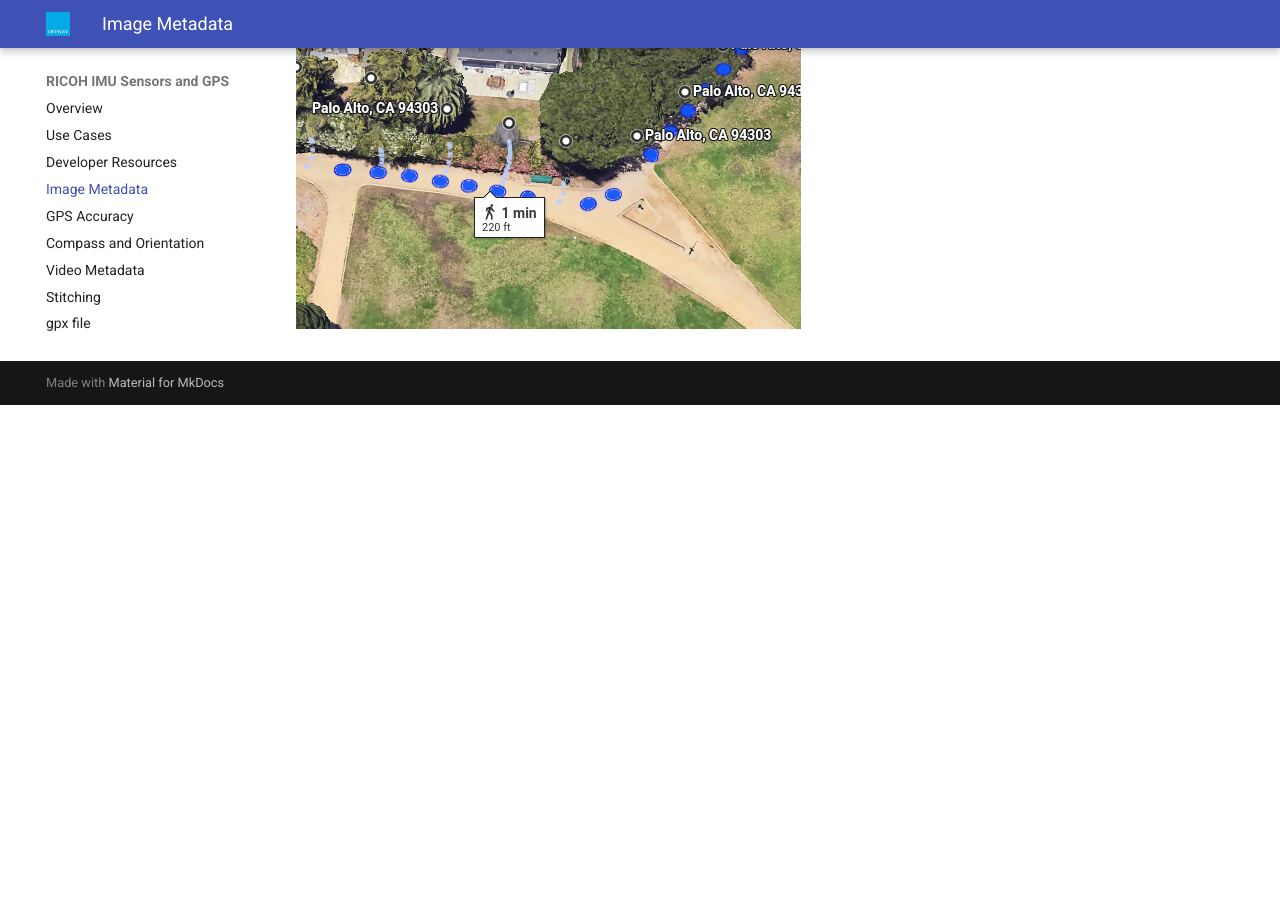
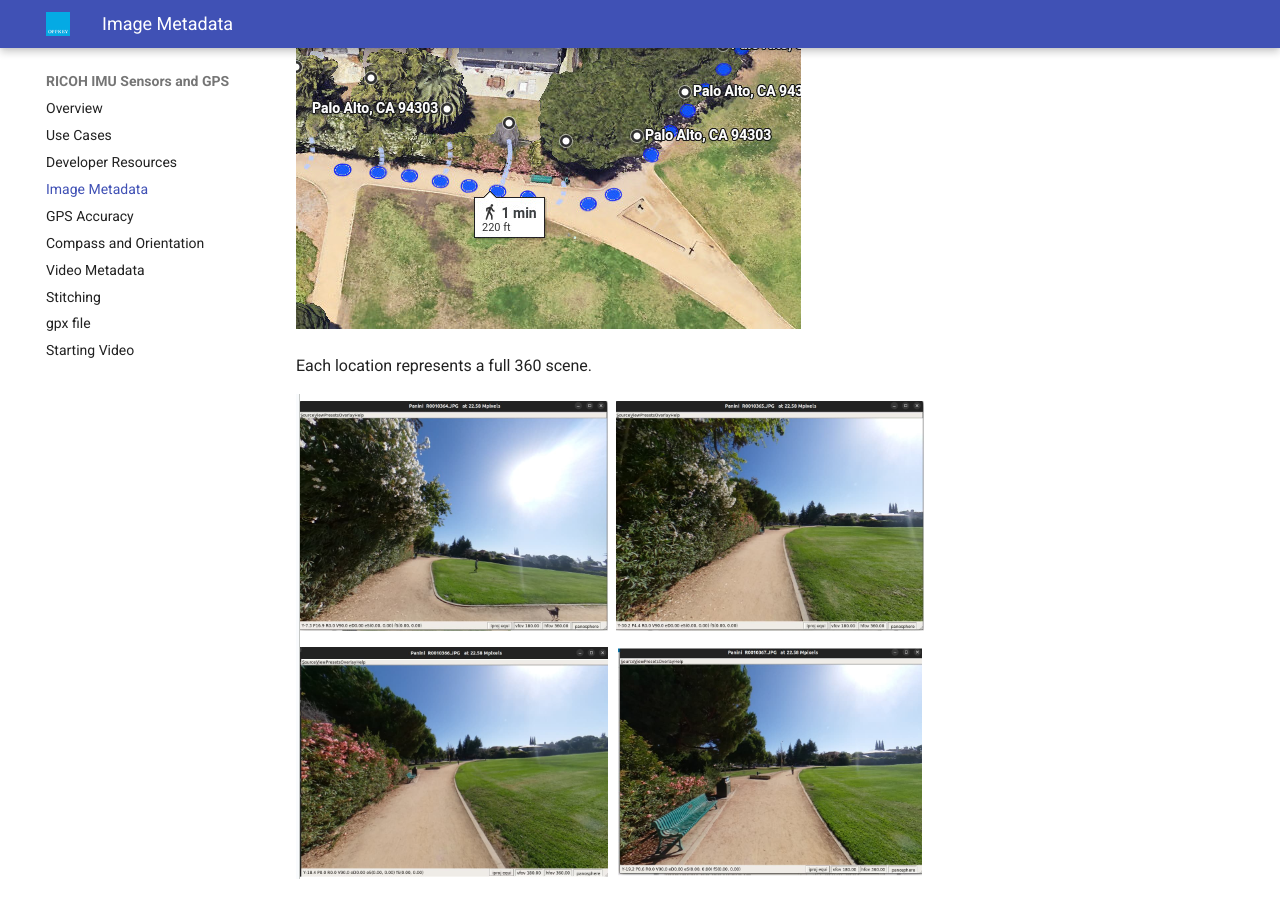
Before and after one commit to codetricity/theta-gis, an MkDocs documentation site: the page built from docs/sensors_image.md, in a window 1280 px wide and 900 px high, scrolled down 2681 px. Built offline with MkDocs 1.6.1 and Material for MkDocs 9.7.7, drawn with Linux system fonts in a browser that asks for light colours; before the commit the page ends 3086 px from its top, so only the background shows below that.

Commit message:
added screenshots of 360 images

```diff
--- a/docs/sensors_image.md
+++ b/docs/sensors_image.md
@@ -35,3 +35,7 @@
 to embed the location into the image metadata.
 
 ![Z1 maps](images/sensor_image/interval_maps_z1.jpeg)
+
+Each location represents a full 360 scene.
+
+![360 scene](images/sensor_image/360_examples.png)
```
Also changed, not shown: docs/images/sensor_image/360_examples.png (added).
